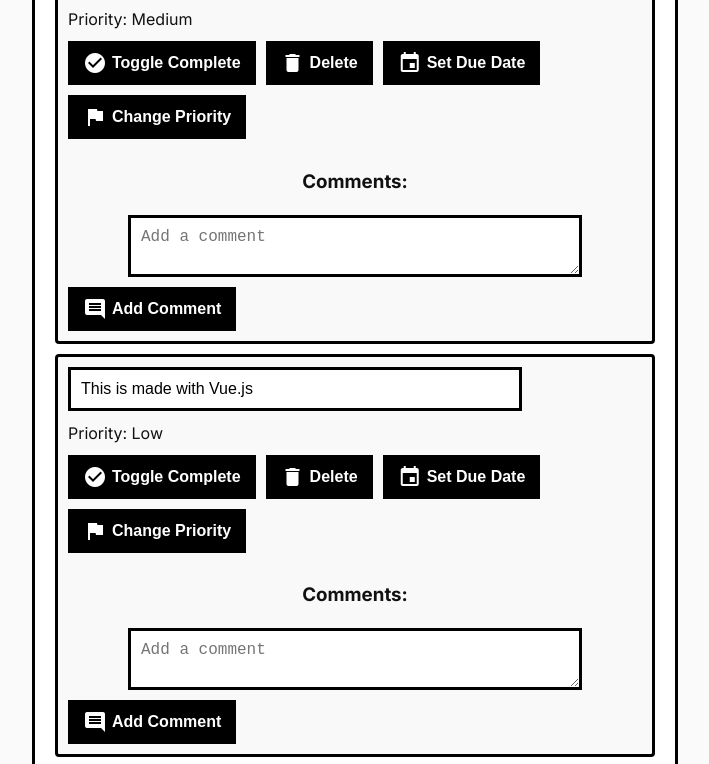
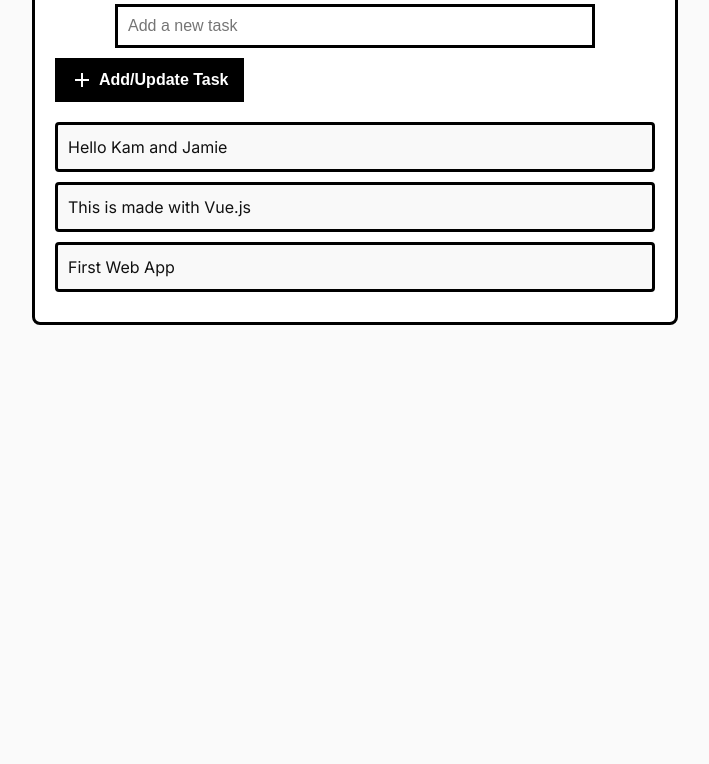
Before and after one commit to hunterAntal/VueToDoApp, a website: page vuejs-auth-backend/public/ProjectTaskList.html in a window 1280 px wide. Shown: the part 333-1097 px from the top of the page, without its empty margins (285-994 px from the left). After the commit the page ends 840 px from the top, so only its background shows below. Drawn offline with nearby package versions, Linux system fonts and the light colour scheme.

Commit message:
the tasks now open to a bottom sheet to conserve space.

```diff
--- a/vuejs-auth-backend/public/ProjectTaskList.html
+++ b/vuejs-auth-backend/public/ProjectTaskList.html
@@ -22,8 +22,8 @@
       display: flex;
       justify-content: center; /* Center the app horizontally */
       align-items: center; /* Center the app vertically */
-      min-height: auto; /* Full viewport height */
-      margin: 0;
+      min-height: 100vh; /* Use min-height to ensure it expands appropriately */
+      margin: 20px 0;
       font-family: 'Inter', sans-serif;
       font-size: 16px;
       line-height: 1.5;
@@ -90,6 +90,11 @@
       background-color: #f9f9f9; /* Light color for slight contrast */
       border-radius: 4px;
       font-weight: 400;
+      cursor: pointer;
+    }
+
+    li.expanded {
+      cursor: default;
     }
 
     .button-container {
@@ -163,7 +168,17 @@
     </button>
 
     <ul>
-      <li v-for="(task, index) in tasks" :key="index">
+      <li v-for="(task, index) in tasks" :key="index" @click.self="toggleTaskDetails(index)" :class="{ expanded: task.isExpanded }">
+        <!-- Task name and due date are always visible -->
+        <div @click="toggleTaskDetails(index)">
+          <span>{{ task.text }}</span>
+          <div v-if="task.dueDate" class="due-date">
+            Due Date: {{ task.dueDate }}
+          </div>
+        </div>
+
+        <!-- Expanded task details -->
+        <div v-if="task.isExpanded" @click.self="toggleTaskDetails(index)">
           <!-- Editable task input field -->
           <input type="text" v-model="tasks[index].text" @keyup.enter="addOrUpdateTask">
 
@@ -172,26 +187,21 @@
             Priority: {{ task.priority }}
           </div>
 
-        <!-- Display due date if available -->
-        <div v-if="task.dueDate" class="due-date">
-          Due Date: {{ task.dueDate }}
-        </div>
-
           <!-- Buttons are placed below the task name -->
           <div class="button-container">
-          <button @click="toggleComplete(index)">
+            <button @click.stop="toggleComplete(index)">
               <span class="material-icons">check_circle</span>
               Toggle Complete
             </button>
-          <button @click="deleteTask(index)">
+            <button @click.stop="deleteTask(index)">
               <span class="material-icons">delete</span>
               Delete
             </button>
-          <button @click="setDueDate(index)">
+            <button @click.stop="setDueDate(index)">
               <span class="material-icons">event</span>
               Set Due Date
             </button>
-          <button @click="changePriority(index)">
+            <button @click.stop="changePriority(index)">
               <span class="material-icons">flag</span>
               Change Priority
             </button>
@@ -207,10 +217,11 @@
               {{ comment }}
             </div>
             <textarea v-model="task.newComment" placeholder="Add a comment"></textarea>
-          <button @click="addComment(index)">
+            <button @click.stop="addComment(index)">
               <span class="material-icons">comment</span>
               Add Comment
             </button>
+          </div>
         </div>
       </li>
     </ul>
@@ -225,9 +236,9 @@
         newTask: '',
         // Array of tasks, each with text, completed status, priority, due date, and comments
         tasks: [
-          { text: 'Hello Kam and Jamie', completed: false, dueDate: null, showDatePicker: false, priority: 'Medium', comments: [], newComment: '' },
-          { text: 'This is made with Vue.js', completed: false, dueDate: null, showDatePicker: false, priority: 'Low', comments: [], newComment: '' },
-          { text: 'First Web App', completed: false, dueDate: null, showDatePicker: false, priority: 'High', comments: [], newComment: '' }
+          { text: 'Hello Kam and Jamie', completed: false, dueDate: null, showDatePicker: false, priority: 'Medium', comments: [], newComment: '', isExpanded: false },
+          { text: 'This is made with Vue.js', completed: false, dueDate: null, showDatePicker: false, priority: 'Low', comments: [], newComment: '', isExpanded: false },
+          { text: 'First Web App', completed: false, dueDate: null, showDatePicker: false, priority: 'High', comments: [], newComment: '', isExpanded: false }
         ]
       },
       methods: {
@@ -236,10 +247,14 @@
           // Only add if the task text is not empty after trimming spaces
           if (this.newTask.trim() !== '') {
             // Push new task to the tasks array, mark as not completed
-            this.tasks.push({ text: this.newTask.trim(), completed: false, dueDate: null, showDatePicker: false, priority: 'Medium', comments: [], newComment: '' });
+            this.tasks.push({ text: this.newTask.trim(), completed: false, dueDate: null, showDatePicker: false, priority: 'Medium', comments: [], newComment: '', isExpanded: false });
             // Clear the newTask input field
             this.newTask = '';
           }
+        },
+        // Method to toggle the expanded state of a task
+        toggleTaskDetails(index) {
+          this.tasks[index].isExpanded = !this.tasks[index].isExpanded;
         },
         // Method to toggle the completed status of a task
         toggleComplete(index) {
```
Lines whose indentation alone changed are shown as unchanged.
